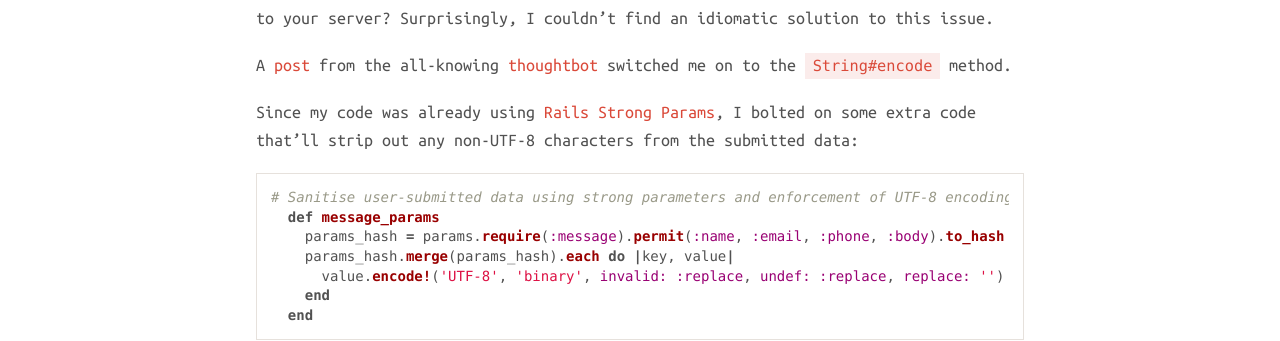
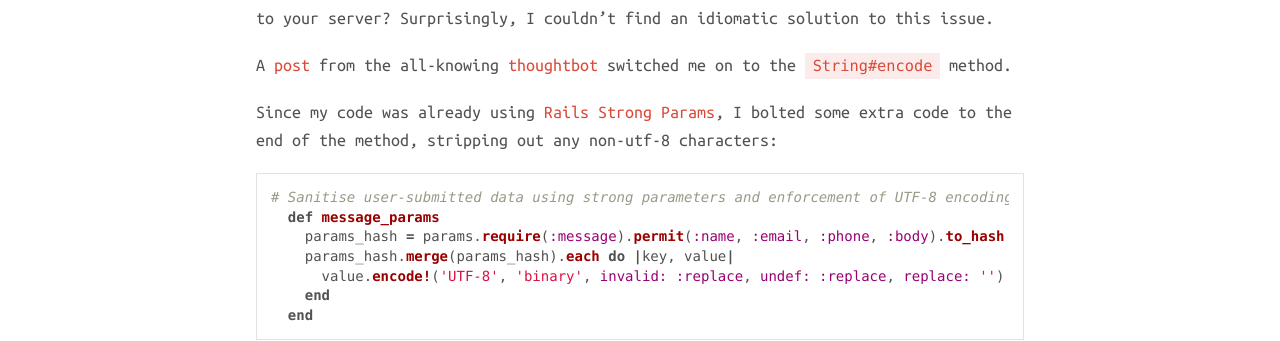
Before and after one commit to gayanvirajith/harmony, a Jekyll site: the page built from _posts/2016-02-07-rails-utf8-parameter-encoding.markdown, in a window 1280 px wide. Shown: the part 789-1130 px from the top of the page. Built offline with Jekyll 4.4.1, drawn with Linux system fonts in a browser that asks for light colours; nearby versions of some CDN libraries.

Commit message:
Improving readability

```diff
--- a/_posts/2016-02-07-rails-utf8-parameter-encoding.markdown
+++ b/_posts/2016-02-07-rails-utf8-parameter-encoding.markdown
@@ -22,7 +22,7 @@ What can you do if/when a client refuses to conform and sends non-unicode charac
 
 A [post](https://robots.thoughtbot.com/fight-back-utf-8-invalid-byte-sequences) from the all-knowing [thoughtbot](https://thoughtbot.com/) switched me on to the `String#encode` method.
 
-Since my code was already using [Rails Strong Params](http://edgeguides.rubyonrails.org/action_controller_overview.html#strong-parameters), I bolted on some extra code that'll strip out any non-UTF-8 characters from the submitted data:
+Since my code was already using [Rails Strong Params](http://edgeguides.rubyonrails.org/action_controller_overview.html#strong-parameters), I bolted some extra code to the end of the method, stripping out any non-utf-8 characters:
 
 {% highlight ruby %}
 # Sanitise user-submitted data using strong parameters and enforcement of UTF-8 encoding
```
